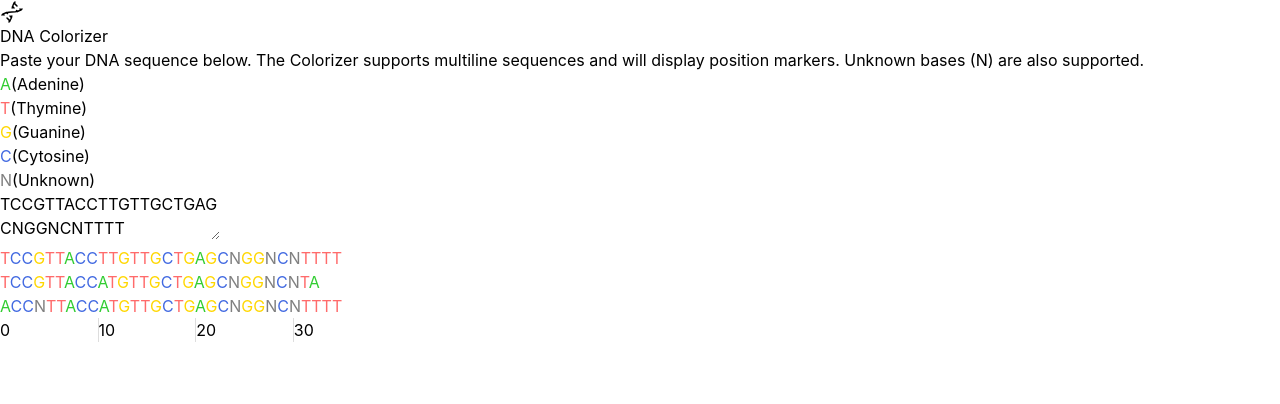
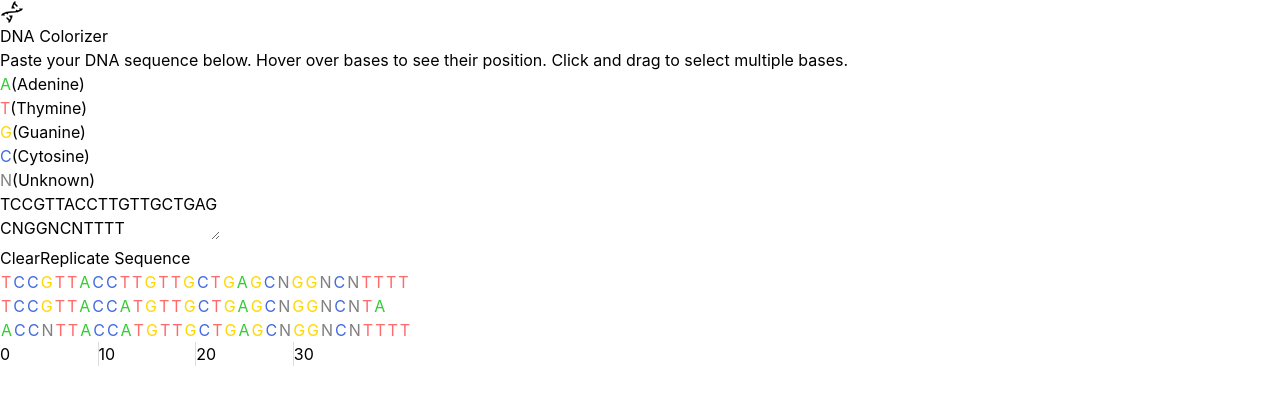
Before and after one commit to aviezerl/dna-colorizer, a React (Vite) app: page / in a window 1280 px wide. Shown: the top 404 px of the page. Built offline with nearby package versions, Linux system fonts and the light colour scheme.

Commit message:
added marking of position and selection

```diff
--- a/src/components/DnaVisualizer.jsx
+++ b/src/components/DnaVisualizer.jsx
@@ -3,6 +3,10 @@ import { Dna } from 'lucide-react';
 
 const DnaVisualizer = () => {
     const [sequence, setSequence] = useState(`TCCGTTACCTTGTTGCTGAGCNGGNCNTTTT\nTCCGTTACCATGTTGCTGAGCNGGNCNTA\nACCNTTACCATGTTGCTGAGCNGGNCNTTTT`);
+    const [cursorPosition, setCursorPosition] = useState({ line: null, column: null });
+    const [selectionStart, setSelectionStart] = useState(null);
+    const [selectionEnd, setSelectionEnd] = useState(null);
+    const [isSelecting, setIsSelecting] = useState(false);
 
     // Color mapping for each base
     const baseColors = {
@@ -11,6 +15,37 @@ const DnaVisualizer = () => {
         'G': '#FFD700', // Gold
         'C': '#4169E1', // Royal blue
         'N': '#808080', // Gray
+    };
+
+    // Function to calculate the absolute position in the sequence
+    const getAbsolutePosition = (lineIndex, columnIndex) => {
+        const lines = sequence.split('\n');
+        let position = 0;
+        for (let i = 0; i < lineIndex; i++) {
+            position += lines[i].length;
+        }
+        return position + columnIndex;
+    };
+
+    // Function to check if a position is within the current selection
+    const isPositionSelected = (lineIndex, columnIndex) => {
+        if (!selectionStart || !selectionEnd) return false;
+
+        const pos = getAbsolutePosition(lineIndex, columnIndex);
+        const startPos = getAbsolutePosition(selectionStart.line, selectionStart.column);
+        const endPos = getAbsolutePosition(selectionEnd.line, selectionEnd.column);
+
+        return pos >= Math.min(startPos, endPos) && pos <= Math.max(startPos, endPos);
+    };
+
+    // Function to count selected bases
+    const getSelectedBasesCount = () => {
+        if (!selectionStart || !selectionEnd) return 0;
+
+        const startPos = getAbsolutePosition(selectionStart.line, selectionStart.column);
+        const endPos = getAbsolutePosition(selectionEnd.line, selectionEnd.column);
+
+        return Math.abs(endPos - startPos) + 1;
     };
 
     // Legend component
@@ -33,7 +68,7 @@ const DnaVisualizer = () => {
         for (let i = 0; i <= maxLength; i += 10) {
             const markerStyle = {
                 position: 'absolute',
-                left: `${i * 0.61}em`, // Adjust based on monospace font width
+                left: `${i * 0.61}em`,
                 borderLeft: i === 0 ? 'none' : '1px solid #ddd',
             };
 
@@ -49,13 +84,42 @@ const DnaVisualizer = () => {
     };
 
     // Function to render a single base with its color
-    const renderBase = (base, index) => {
+    const renderBase = (base, lineIndex, columnIndex) => {
         const color = baseColors[base.toUpperCase()] || '#000000';
+        const isHighlighted = lineIndex === cursorPosition.line && columnIndex === cursorPosition.column;
+        const selected = isPositionSelected(lineIndex, columnIndex);
+
         return (
             <span
-                key={index}
-                style={{ color }}
-                className="font-mono"
+                key={`${lineIndex}-${columnIndex}`}
+                style={{
+                    color,
+                    background: `linear-gradient(${selected ? 'rgba(0, 0, 0, 0.2)' :
+                        isHighlighted ? 'rgba(0, 0, 0, 0.1)' :
+                            'transparent'} 45%, transparent 45%, transparent 55%, ${selected ? 'rgba(0, 0, 0, 0.2)' :
+                                isHighlighted ? 'rgba(0, 0, 0, 0.1)' :
+                                    'transparent'} 55%)`,
+                    padding: '0 1px',
+                    cursor: 'pointer',
+                    userSelect: 'none'
+                }}
+                className="font-mono transition-colors"
+                onMouseEnter={() => setCursorPosition({ line: lineIndex, column: columnIndex })}
+                onMouseLeave={() => !isSelecting && setCursorPosition({ line: null, column: null })}
+                onMouseDown={(e) => {
+                    e.preventDefault();
+                    setIsSelecting(true);
+                    setSelectionStart({ line: lineIndex, column: columnIndex });
+                    setSelectionEnd({ line: lineIndex, column: columnIndex });
+                }}
+                onMouseUp={() => {
+                    setIsSelecting(false);
+                }}
+                onMouseMove={() => {
+                    if (isSelecting) {
+                        setSelectionEnd({ line: lineIndex, column: columnIndex });
+                    }
+                }}
             >
                 {base}
             </span>
@@ -71,8 +135,8 @@ const DnaVisualizer = () => {
             <div className="relative">
                 {lines.map((line, lineIndex) => (
                     <div key={lineIndex} className="whitespace-pre font-mono">
-                        {line.split('').map((base, baseIndex) =>
-                            renderBase(base, `${lineIndex}-${baseIndex}`)
+                        {line.split('').map((base, columnIndex) =>
+                            renderBase(base, lineIndex, columnIndex)
                         )}
                     </div>
                 ))}
@@ -88,6 +152,16 @@ const DnaVisualizer = () => {
         setSequence(e.target.value);
     };
 
+    // Handle mouse up event on window
+    React.useEffect(() => {
+        const handleMouseUp = () => {
+            setIsSelecting(false);
+        };
+
+        window.addEventListener('mouseup', handleMouseUp);
+        return () => window.removeEventListener('mouseup', handleMouseUp);
+    }, []);
+
     return (
         <div className="w-full max-w-4xl mx-auto p-6 bg-white rounded-lg shadow-lg">
             <div className="mb-6">
@@ -96,24 +170,53 @@ const DnaVisualizer = () => {
                     <h1 className="text-2xl font-bold">DNA Colorizer</h1>
                 </div>
                 <p className="text-gray-600">
-                    Paste your DNA sequence below. The Colorizer supports multiline sequences and will display position markers.
-                    Unknown bases (N) are also supported.
+                    Paste your DNA sequence below. Hover over bases to see their position.
+                    Click and drag to select multiple bases.
                 </p>
             </div>
 
             <div className="space-y-4">
                 <Legend />
-                <div className="w-full">
+                <div className="w-full space-y-2">
                     <textarea
                         value={sequence}
                         onChange={handleSequenceChange}
                         className="w-full h-32 p-2 font-mono border rounded focus:outline-none focus:ring-2 focus:ring-blue-500"
                         placeholder="Enter DNA sequence..."
                     />
+                    <div className="flex gap-2">
+                        <button
+                            onClick={() => setSequence('')}
+                            className="px-3 py-1 bg-gray-100 hover:bg-gray-200 text-gray-700 rounded transition-colors"
+                        >
+                            Clear
+                        </button>
+                        <button
+                            onClick={() => {
+                                const currentSequences = sequence.split('\n');
+                                setSequence([...currentSequences, ...currentSequences].join('\n'));
+                            }}
+                            className="px-3 py-1 bg-blue-100 hover:bg-blue-200 text-blue-700 rounded transition-colors"
+                        >
+                            Replicate Sequence
+                        </button>
+                    </div>
                 </div>
                 <div className="bg-gray-50 p-4 rounded overflow-x-auto">
                     <div className="min-w-fit">
                         {renderSequence()}
+                    </div>
+                    <div className="mt-2 h-12 text-sm text-gray-600">
+                        <div className="h-6">
+                            {cursorPosition.line !== null && (
+                                <span>Position: Line {cursorPosition.line + 1}, Column {cursorPosition.column + 1}</span>
+                            )}
+                        </div>
+                        <div className="h-6">
+                            {selectionStart && selectionEnd && (
+                                <span>Selected bases: {getSelectedBasesCount()}</span>
+                            )}
+                        </div>
                     </div>
                 </div>
             </div>
```
